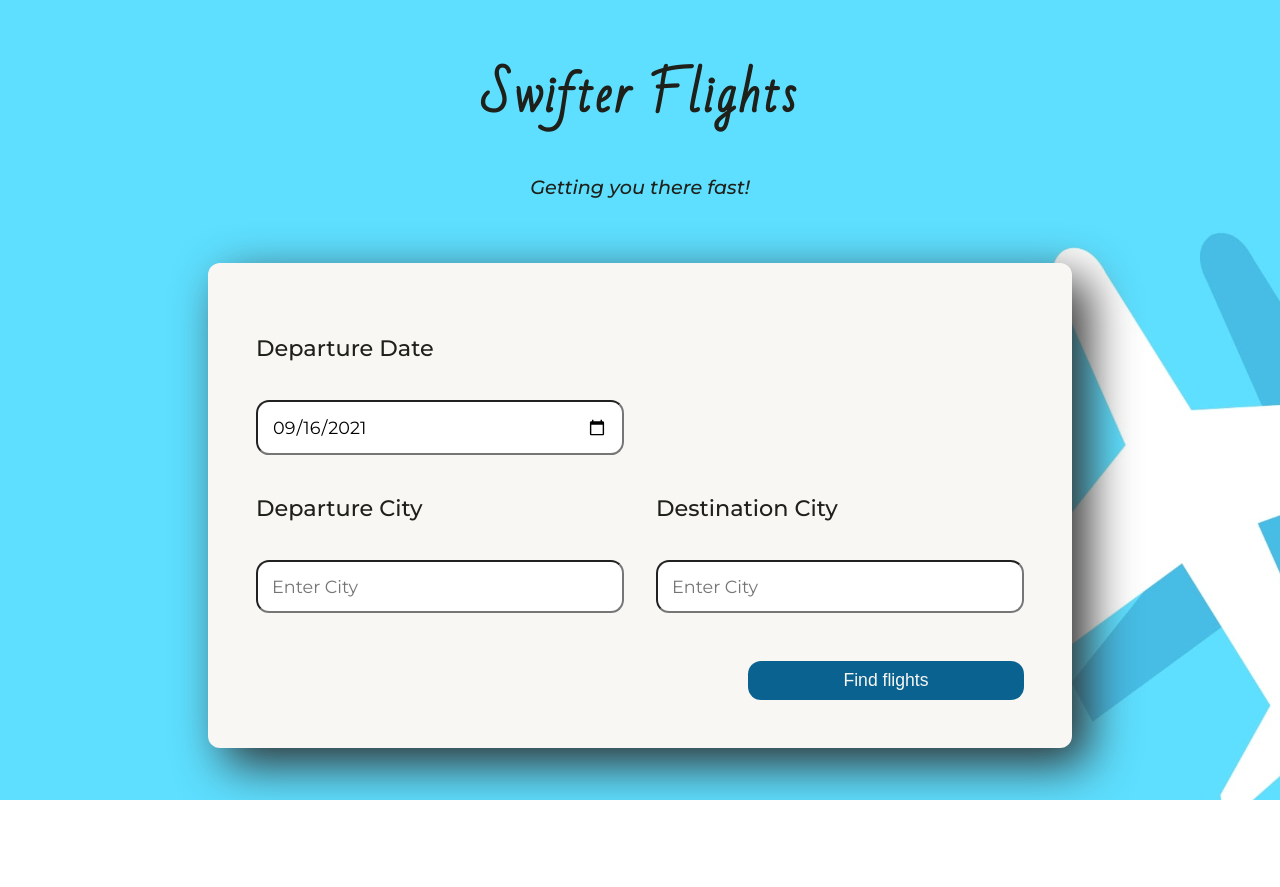
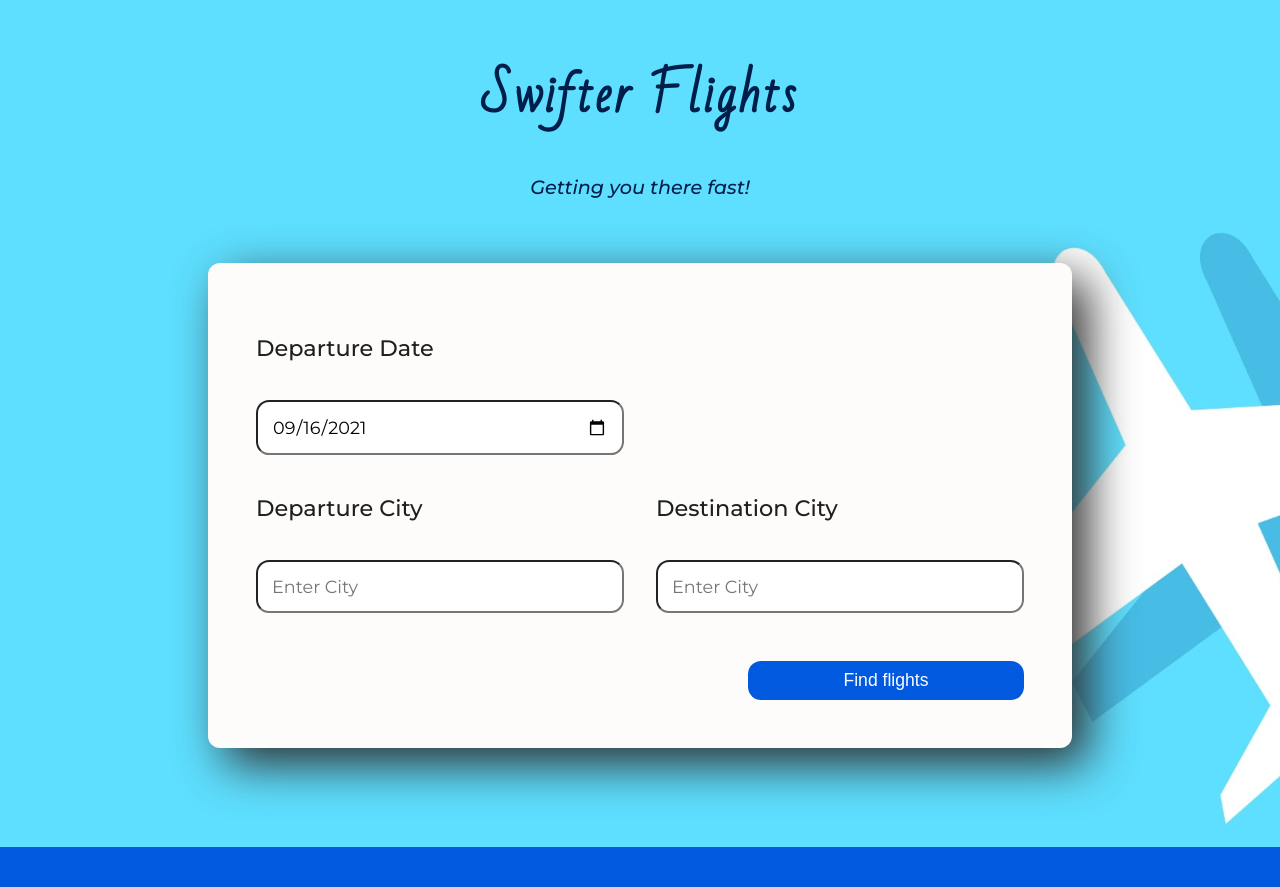
Before and after one commit to SchoolOfCode/w8_project_front-end-fujin, a React app: page / in a window 1280 px wide. Before the commit the page ends 800 px from the top, so only its background shows below. Built offline with nearby package versions, Linux system fonts and the light colour scheme.

Commit message:
Updated styling and added footer

```diff
--- a/src/components/App/App.css
+++ b/src/components/App/App.css
@@ -13,10 +13,20 @@
   font-size: 3rem;
   font-family: 'Bad Script', sans-serif;
   letter-spacing: 0.06em;
+  color: var(--v-dark-blue);
 }
 
 .subtitle {
   font-weight: 400;
   font-size: 1.2rem;
   font-style: italic;
+  color: var(--v-dark-blue);
 }
+
+footer {
+  background: var(--dark-blue);
+  margin-top: 3em;
+
+  height: 5vh;
+  width: 100%;
+}
--- a/src/components/App/index.js
+++ b/src/components/App/index.js
@@ -59,6 +59,7 @@ function App() {
       ) : (
         ''
       )}
+      <footer></footer>
     </main>
   );
 }
--- a/src/components/Display/display.css
+++ b/src/components/Display/display.css
@@ -9,4 +9,5 @@
   font-size: 2rem;
   font-weight: 500;
   margin: 1em 0 0;
+  color: var(--v-dark-blue);
 }
--- a/src/components/Flights/flights.css
+++ b/src/components/Flights/flights.css
@@ -6,6 +6,7 @@
   border: none;
   display: block;
   background: var(--white);
+  border-radius: 0.75em;
 }
 
 .airport-button:hover {
--- a/src/index.css
+++ b/src/index.css
@@ -3,8 +3,9 @@
 :root {
   --light-blue: #d6effc;
   --sky-blue: #b5e2fa;
-  --dark-blue: #0a6291;
-  --white: #f9f7f3;
+  --dark-blue: #0059df;
+  --v-dark-blue: #001e4a;
+  --white: #fdfcfa;
   --black: #1e2019;
   --light-grey: #f0f0f0;
   --grey: #bababa;
```
